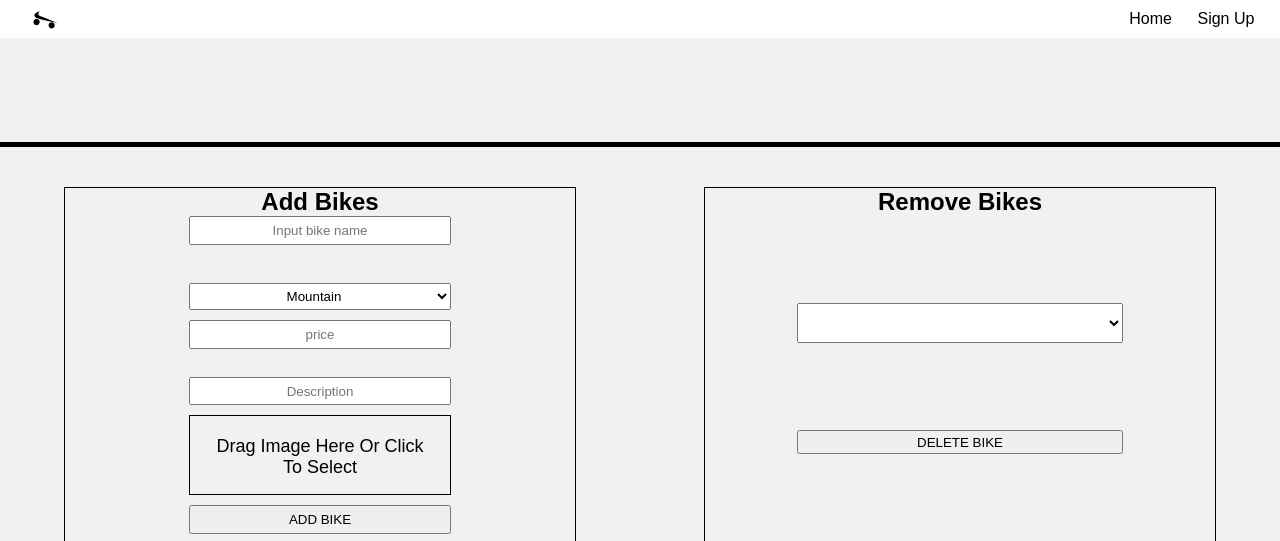
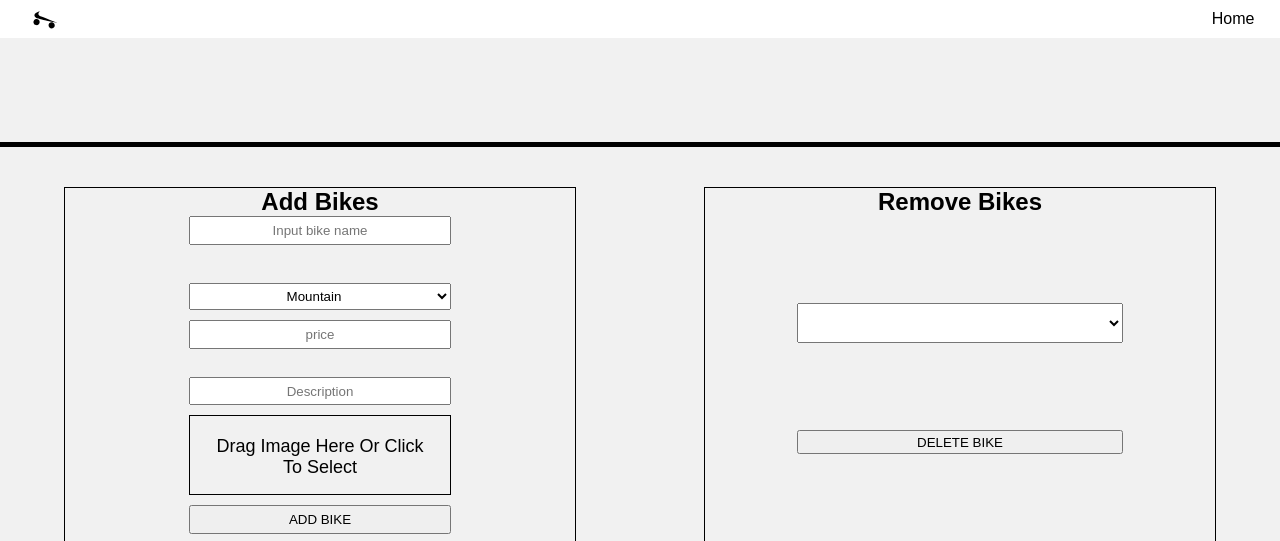
Before and after one commit to NathanH2111/BikeShop, a Flask app: page /administrator in a window 1280 px wide. Shown: the top 541 px of the page. Run offline with Flask 2, Linux system fonts and the light colour scheme; data that the repository does not hold is empty; some libraries are stand-ins or nearby versions.

Commit message:
other fixes

```diff
--- a/templates/admin.html
+++ b/templates/admin.html
@@ -19,22 +19,7 @@
                 <a
                     href="{{ url_for('renderIndex') }}"
                     class="navbar-item middle-navbar-item"
-                    >Home</a
-                >
-
-                <a
-                    href="{{ url_for('renderRegister') }}"
-                    class="navbar-item right-navbar-item"
-                    style="display:{{login}}"
-
-                    >Sign Up</a
-                >
-                   <a
-                    href="{{ url_for('renderUsers') }}"
-                    class="navbar-item right-navbar-item"
-                    style="display:{{logout}}"
-                >My Bikes</a>
-
+                    >Home</a>
                 <a
                     href="{{url_for('logOut')}}"
                     class="navbar-item right-navbar-item" style="display:{{logout}}"
```
Also changed, not shown: templates/user.html (+4 -8 lines).
